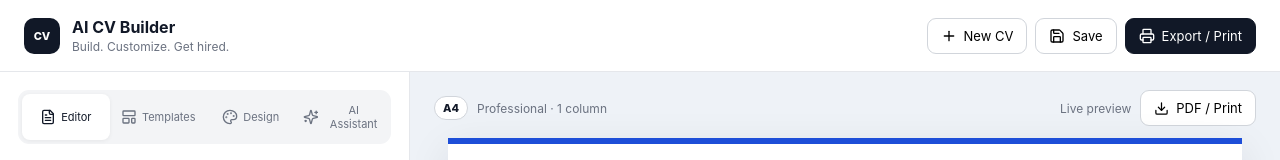
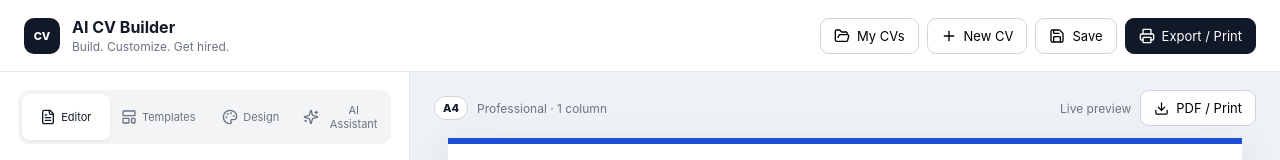
Before and after one commit to bc878vu/ai-cv-builder, a Next.js app: page / in a window 1280 px wide. Shown: the top 160 px of the page. Built offline with nearby package versions, Linux system fonts and the light colour scheme.

Commit message:
fix: connect editor to individual CV storage

```diff
--- a/app/page.tsx
+++ b/app/page.tsx
@@ -1,12 +1,17 @@
 'use client';
 
 import { useEffect, useMemo, useState } from 'react';
-import { Download, FileText, LayoutTemplate, Plus, Save, Sparkles, WandSparkles, Palette, Settings2, Trash2, GripVertical, Printer } from 'lucide-react';
+import { useSearchParams, useRouter } from 'next/navigation';
+import { Download, FileText, LayoutTemplate, Plus, Save, Sparkles, WandSparkles, Palette, Settings2, Trash2, GripVertical, Printer, FolderOpen } from 'lucide-react';
 
 type SectionKey = 'profile' | 'experience' | 'education' | 'skills' | 'projects';
 type CV = { id: string; name: string; role: string; email: string; phone: string; location: string; summary: string; experience: string[]; education: string[]; skills: string[]; projects: string[] };
 type Design = { accent: string; font: string; size: number; spacing: number; columns: 1 | 2; radius: number; showAvatar: boolean };
 type Template = { id: string; name: string; description: string; accent: string; columns: 1 | 2 };
+type SavedCV = { id: string; name: string; role: string; updatedAt: string };
+
+const CV_INDEX_KEY = 'ai-cv-builder-cvs';
+const LEGACY_DRAFT_KEY = 'ai-cv-builder-draft';
 
 const templates: Template[] = [
   { id: 'professional', name: 'Professional', description: 'Clean corporate hierarchy.', accent: '#1d4ed8', columns: 1 },
@@ -22,24 +27,64 @@ const templates: Template[] = [
 const starter: CV = { id: 'cv-1', name: 'Muhammad Ahmed', role: 'Frontend Developer', email: 'example@email.com', phone: '+92 300 0000000', location: 'Lahore, Pakistan', summary: 'Frontend developer focused on building reliable, accessible and high-performance web experiences with React and Next.js.', experience: ['Built responsive React interfaces used across customer-facing workflows.', 'Improved frontend performance, reusable components and accessibility standards.'], education: ['BS Computer Science — University of Lahore'], skills: ['React', 'Next.js', 'TypeScript', 'JavaScript', 'Tailwind CSS'], projects: ['AI CV Builder — designed a template-driven resume editor with AI assistance.'] };
 const defaultDesign: Design = { accent: '#1d4ed8', font: 'Inter', size: 11, spacing: 1, columns: 1, radius: 6, showAvatar: true };
 
+function blankCV(id: string): CV { return { ...starter, id, name: '', role: '', summary: '', experience: [], education: [], skills: [], projects: [] }; }
+
 export default function Home() {
+  const router = useRouter();
+  const searchParams = useSearchParams();
+  const requestedId = searchParams.get('cv');
   const [cv, setCv] = useState<CV>(starter);
   const [design, setDesign] = useState<Design>(defaultDesign);
   const [template, setTemplate] = useState('professional');
   const [tab, setTab] = useState<'editor' | 'templates' | 'designer' | 'ai'>('editor');
   const [jd, setJd] = useState(''); const [aiOutput, setAiOutput] = useState(''); const [busy, setBusy] = useState(false); const [saved, setSaved] = useState(false);
 
-  useEffect(() => { const raw = localStorage.getItem('ai-cv-builder-draft'); if (raw) { try { const data = JSON.parse(raw); setCv(data.cv); setDesign(data.design); setTemplate(data.template); } catch {} } }, []);
+  useEffect(() => {
+    const id = requestedId || 'cv-1';
+    const raw = localStorage.getItem(`ai-cv-builder-${id}`);
+    if (raw) {
+      try { const data = JSON.parse(raw); if (data.cv) setCv({ ...starter, ...data.cv, id }); if (data.design) setDesign({ ...defaultDesign, ...data.design }); if (data.template) setTemplate(data.template); return; } catch {}
+    }
+    const legacy = localStorage.getItem(LEGACY_DRAFT_KEY);
+    if (!requestedId && legacy) {
+      try { const data = JSON.parse(legacy); if (data.cv) setCv({ ...starter, ...data.cv }); if (data.design) setDesign({ ...defaultDesign, ...data.design }); if (data.template) setTemplate(data.template); return; } catch {}
+    }
+    setCv(requestedId ? blankCV(id) : starter);
+    setDesign(defaultDesign);
+    setTemplate('professional');
+  }, [requestedId]);
+
   const selected = useMemo(() => templates.find(t => t.id === template) ?? templates[0], [template]);
   const update = <K extends keyof CV>(key: K, value: CV[K]) => setCv(prev => ({ ...prev, [key]: value }));
-  function saveDraft() { localStorage.setItem('ai-cv-builder-draft', JSON.stringify({ cv, design, template })); setSaved(true); setTimeout(() => setSaved(false), 1800); }
-  function newCV() { setCv({ ...starter, id: `cv-${Date.now()}`, name: '', role: '', summary: '', experience: [], education: [], skills: [], projects: [] }); setSaved(false); }
+
+  function saveDraft() {
+    const id = cv.id || `cv-${Date.now()}`;
+    const savedCV = { ...cv, id };
+    localStorage.setItem(`ai-cv-builder-${id}`, JSON.stringify({ cv: savedCV, design, template }));
+    const current: SavedCV[] = (() => { try { return JSON.parse(localStorage.getItem(CV_INDEX_KEY) || '[]'); } catch { return []; } })();
+    const entry: SavedCV = { id, name: savedCV.name || 'Untitled CV', role: savedCV.role || 'Professional Title', updatedAt: new Date().toISOString() };
+    const next = current.some(item => item.id === id) ? current.map(item => item.id === id ? entry : item) : [entry, ...current];
+    localStorage.setItem(CV_INDEX_KEY, JSON.stringify(next));
+    if (id !== cv.id) setCv(savedCV);
+    setSaved(true); setTimeout(() => setSaved(false), 1800);
+  }
+
+  function newCV() {
+    const id = `cv-${Date.now()}`;
+    const fresh = blankCV(id);
+    setCv(fresh); setDesign(defaultDesign); setTemplate('professional'); setSaved(false); setTab('editor');
+    localStorage.setItem(`ai-cv-builder-${id}`, JSON.stringify({ cv: fresh, design: defaultDesign, template: 'professional' }));
+    const current: SavedCV[] = (() => { try { return JSON.parse(localStorage.getItem(CV_INDEX_KEY) || '[]'); } catch { return []; } })();
+    localStorage.setItem(CV_INDEX_KEY, JSON.stringify([{ id, name: 'Untitled CV', role: 'Professional Title', updatedAt: new Date().toISOString() }, ...current]));
+    router.push(`/?cv=${id}`);
+  }
+
   function selectTemplate(id: string) { const t = templates.find(x => x.id === id)!; setTemplate(id); setDesign(d => ({ ...d, accent: t.accent, columns: t.columns })); }
   async function askAI(action: 'summary' | 'experience' | 'ats') { setBusy(true); setAiOutput('Generating…'); try { const res = await fetch('/api/ai', { method: 'POST', headers: { 'content-type': 'application/json' }, body: JSON.stringify({ action, cv, jobDescription: jd }) }); const data = await res.json(); setAiOutput(data.text || data.error || 'No suggestion returned.'); } catch { setAiOutput('AI is not configured. Add OPENAI_API_KEY to the server environment.'); } finally { setBusy(false); } }
   function printCV() { window.print(); }
 
   return <main className="app-shell">
-    <header className="topbar"><div className="brand"><div className="logo">CV</div><div><strong>AI CV Builder</strong><span>Build. Customize. Get hired.</span></div></div><div className="top-actions"><button className="ghost" onClick={newCV}><Plus size={16}/> New CV</button><button className="ghost" onClick={saveDraft}><Save size={16}/> {saved ? 'Saved' : 'Save'}</button><button className="primary" onClick={printCV}><Printer size={16}/> Export / Print</button></div></header>
+    <header className="topbar"><div className="brand"><div className="logo">CV</div><div><strong>AI CV Builder</strong><span>Build. Customize. Get hired.</span></div></div><div className="top-actions"><button className="ghost" onClick={() => router.push('/dashboard')}><FolderOpen size={16}/> My CVs</button><button className="ghost" onClick={newCV}><Plus size={16}/> New CV</button><button className="ghost" onClick={saveDraft}><Save size={16}/> {saved ? 'Saved' : 'Save'}</button><button className="primary" onClick={printCV}><Printer size={16}/> Export / Print</button></div></header>
     <section className="workspace">
       <aside className="sidebar">
         <nav className="tabs">{([['editor','Editor',FileText],['templates','Templates',LayoutTemplate],['designer','Design',Palette],['ai','AI Assistant',Sparkles]] as const).map(([id,label,Icon]) => <button key={id} onClick={() => setTab(id)} className={tab === id ? 'active' : ''}><Icon size={16}/>{label}</button>)}</nav>
```
